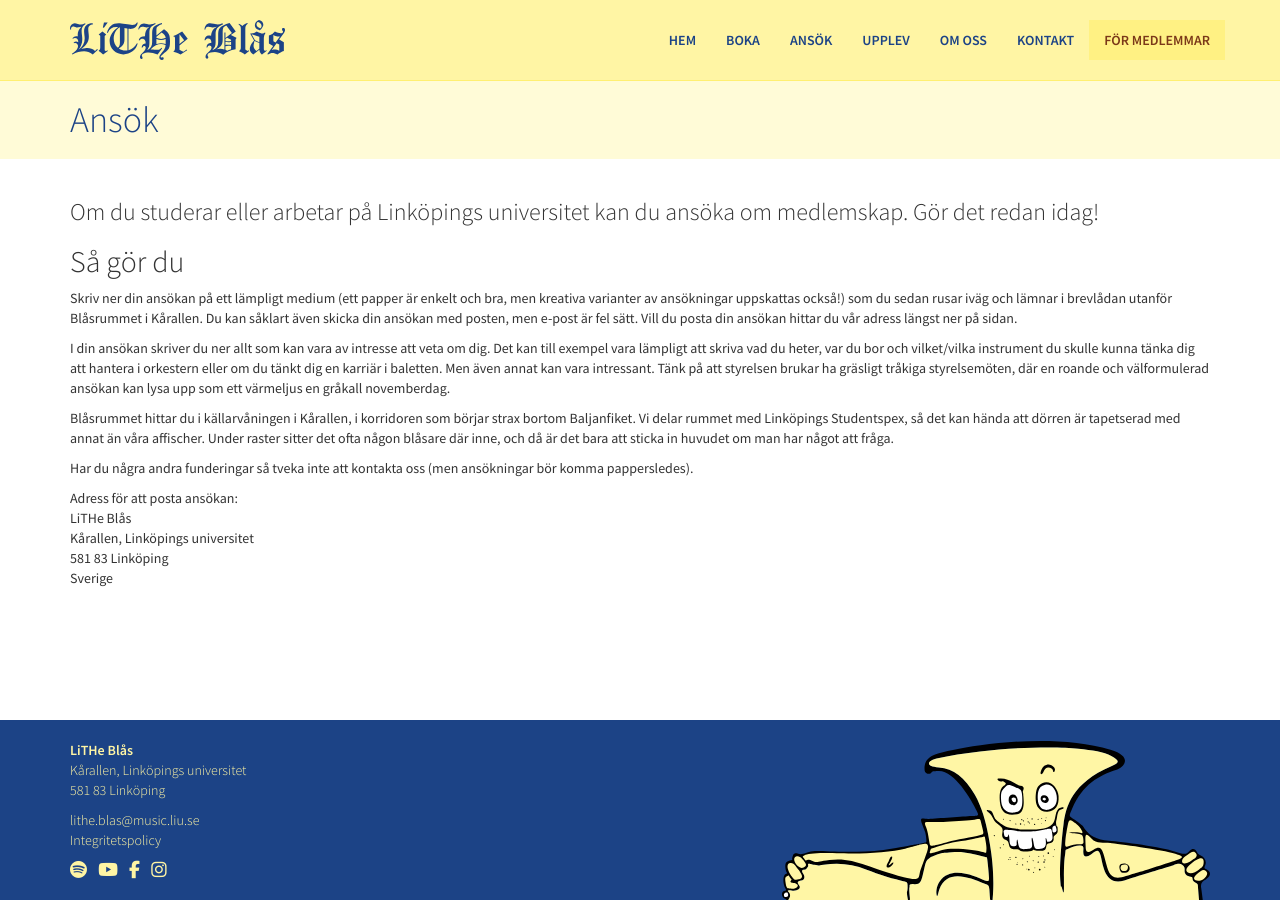
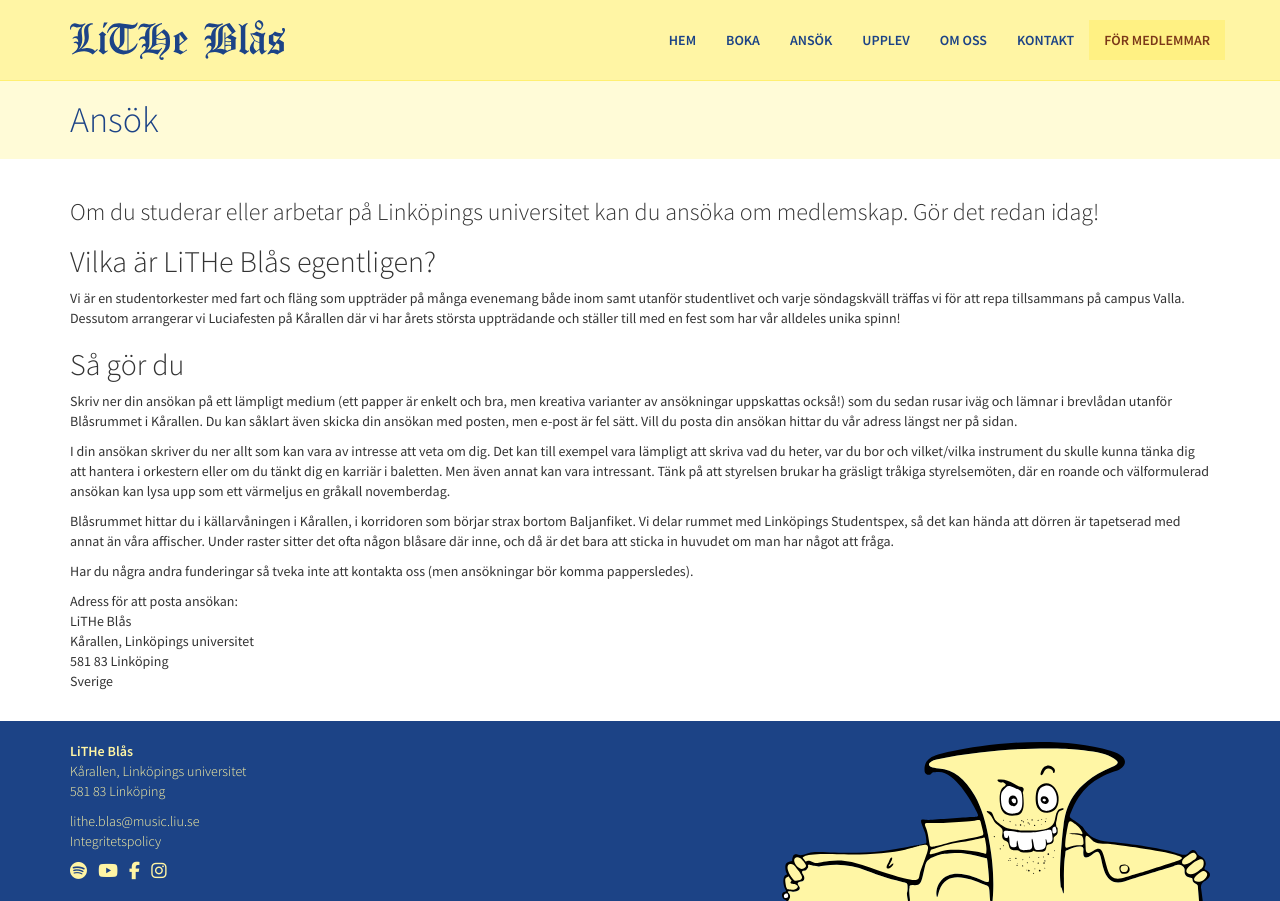
Before and after one commit to litheblas/litheblas.org, a Jekyll site: the page built from _pages/ansok.md, in a window 1280 px wide. Built offline with Jekyll 4.4.1, drawn with Linux system fonts in a browser that asks for light colours; nearby versions of some CDN libraries.

Commit message:
Update ansok.md

```diff
--- a/_pages/ansok.md
+++ b/_pages/ansok.md
@@ -5,6 +5,9 @@ permalink: /ansok/
 ---
 
 ### Om du studerar eller arbetar på Linköpings universitet kan du ansöka om medlemskap. Gör det redan idag!
+
+## Vilka är LiTHe Blås egentligen?
+Vi är en studentorkester med fart och fläng som uppträder på många evenemang både inom samt utanför studentlivet och varje söndagskväll träffas vi för att repa tillsammans på campus Valla. Dessutom arrangerar vi Luciafesten på Kårallen där vi har årets största uppträdande och ställer till med en fest som har vår alldeles unika spinn!
 
 ## Så gör du
 Skriv ner din ansökan på ett lämpligt medium (ett papper är enkelt och bra, men kreativa varianter av ansökningar uppskattas också!) som du sedan rusar iväg och lämnar i brevlådan utanför Blåsrummet i Kårallen. Du kan såklart även skicka din ansökan med posten, men e-post är fel sätt. Vill du posta din ansökan hittar du vår adress längst ner på sidan.
```
